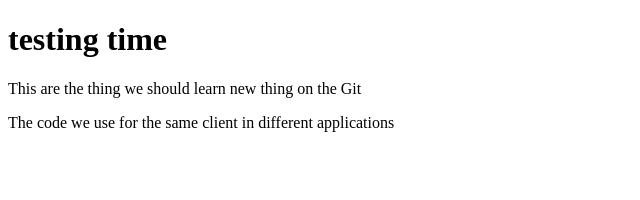
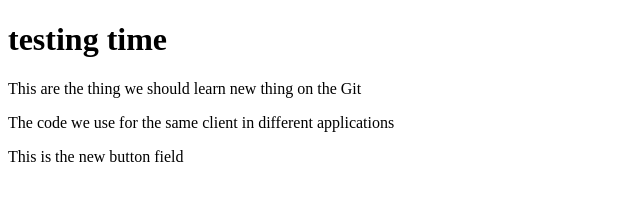
Before and after one commit to gsksrikanth/lasttryoncode, a plain HTML site: page testingrepo/index.html in a window 1280 px wide. Shown: the whole page, without its empty margins (0-640 px from the left). Drawn offline with Linux system fonts and the light colour scheme.

Commit message:
added new feature

```diff
--- a/testingrepo/index.html
+++ b/testingrepo/index.html
@@ -11,6 +11,7 @@
     <h1>testing time</h1>
     <p>This are the thing we should learn new thing on the Git</p>
     <p>The code we use for the same client in different applications</p>
+    <p>This is the new button field</p>
 </body>
 
 </html>
```
